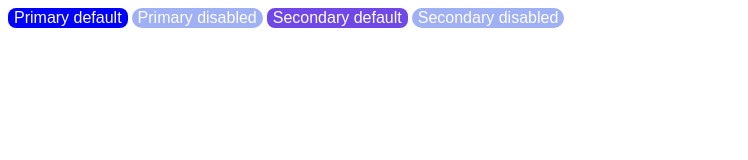
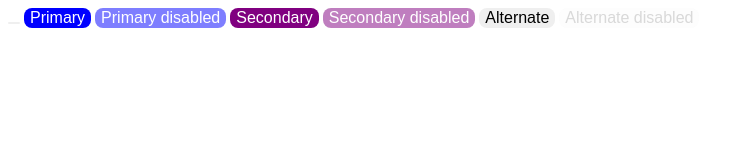
Before and after one commit to js-tasks-ru/htmlcss-20251006_n6163459, a website: page 03-lection1/01-button/index.html in a window 1280 px wide. Shown: the whole page, without its empty margins (0-748 px from the left). Drawn offline with Linux system fonts and the light colour scheme.

Commit message:
add button

```diff
--- a/03-lection1/01-button/button.css
+++ b/03-lection1/01-button/button.css
@@ -1,50 +1,21 @@
 /* Стилизация кнопки */
-.button {
+button.button {
   border: 8px;
   border-radius: 8px;
   font-size: 16px;
-  background-color: blue;
-  cursor: pointer;
-  color: white;
- }
-.button:active {
+}
+ button.type1 {
   color: white;
   background-color: blue;
  }
-button:disabled {
-  border: 8px;
-  border-radius: 1.5rem;
-  font-size: 16px;
-  background-color: blue;
-  border: 8px;
-  border-radius: 1.5rem;
-  font-size: 16px;
-  background-color: #4263EB;
-  cursor: not-allowed;
+button.type2 {
   color: white;
-  opacity: 50%;
+  background-color: Purple;
  }
-.button1 {
-  border: 8px;
-  border-radius: 8px;
-  font-size: 16px;
-  background-color: #7048E8;
-  cursor: pointer;
-  color: white;
+ button.type3 {
+  color: Gray 4;
+  background-color: Gray 3;
  }
-.button1:active {
-  color: white;
-  background-color: #7048E8;
- }
-button1:disabled {
-  border: 8px;
-  border-radius: 1.5rem;
-  font-size: 16px;
-  background-color: #7048E8;
-  border: 8px;
-  border-radius: 1.5rem;
-  font-size: 16px;
-  cursor: not-allowed;
-  color: white;
-  opacity: 50%;
- }
+button.opacity--disabled:disabled {
+  opacity: 0.5;
+}
--- a/03-lection1/01-button/index.html
+++ b/03-lection1/01-button/index.html
@@ -6,10 +6,13 @@
         <link rel="stylesheet" href="./button.css">
     </head>
     <body>
-       <button class="button">Primary default </button>
-        <button disabled>Primary disabled</button>
-        <button class="button1">Secondary default </button>
-        <button disabled>Secondary disabled</button>
+       <button class="button"></button>
+        <button class="button type1 opacity--disabled">Primary</button>
+        <button class="button type1 opacity--disabled"disabled>Primary disabled</button>
+        <button class="button type2 opacity--disabled">Secondary</button>
+        <button class="button type2 opacity--disabled"disabled>Secondary disabled</button>
+        <button class="button type3 opacity--disabled">Alternate</button>
+        <button class="button type3 opacity--disabled"disabled>Alternate disabled</button>
     </body>
 </html>
 
```
